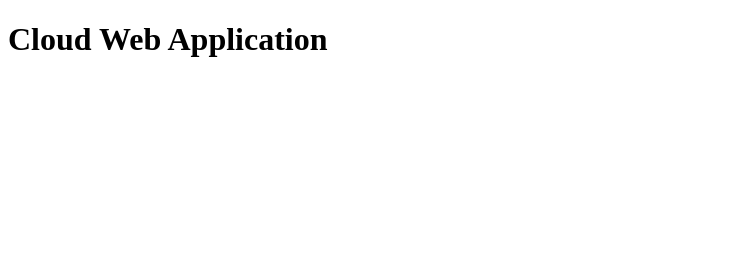
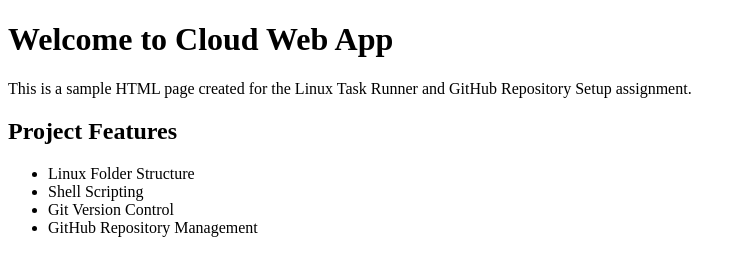
Before and after one commit to rajuvangada/cloud-web-app, a plain HTML site: page app/index.html in a window 1280 px wide. Shown: the whole page, without its empty margins (0-746 px from the left). Drawn offline with Linux system fonts and the light colour scheme.

Commit message:
Added project documentation HTML page and status script

```diff
--- a/app/index.html
+++ b/app/index.html
@@ -1,9 +1,20 @@
 <!DOCTYPE html>
-<html>
+<html lang="en">
 <head>
+    <meta charset="UTF-8">
+    <meta name="viewport" content="width=device-width, initial-scale=1.0">
     <title>Cloud Web App</title>
 </head>
 <body>
-    <h1>Cloud Web Application</h1>
+    <h1>Welcome to Cloud Web App</h1>
+    <p>This is a sample HTML page created for the Linux Task Runner and GitHub Repository Setup assignment.</p>
+
+    <h2>Project Features</h2>
+    <ul>
+        <li>Linux Folder Structure</li>
+        <li>Shell Scripting</li>
+        <li>Git Version Control</li>
+        <li>GitHub Repository Management</li>
+    </ul>
 </body>
 </html>
```
Also changed, not shown: 2 other files.
